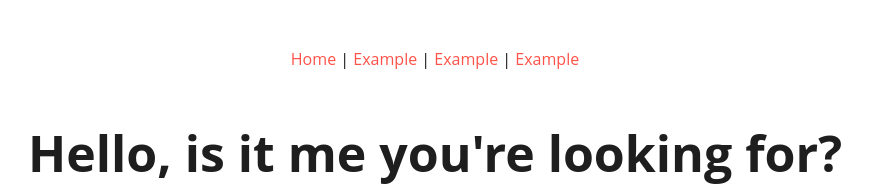
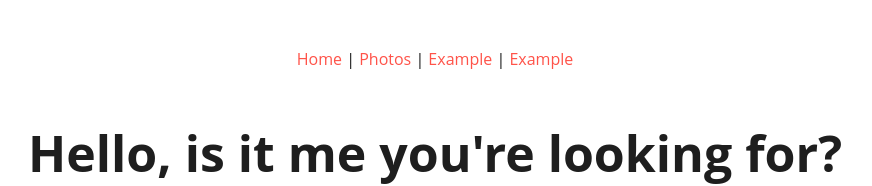
Before and after one commit to JDIZM/vite-react-spa-starter, a React (Vite) app: page /example in a window 1280 px wide. Shown: the top 186 px of the page, without its empty margins (205-1077 px from the left). Built offline with nearby package versions, Linux system fonts and the light colour scheme.

Commit message:
feat: wip photos data fetching methods

```diff
--- a/src/components/nav/nav-primary.tsx
+++ b/src/components/nav/nav-primary.tsx
@@ -9,7 +9,7 @@ function Nav() {
         textAlign: "center"
       }}
     >
-      <Link to="/">Home</Link> | <Link to="/example">Example</Link> | <Link to="/example">Example</Link> |{" "}
+      <Link to="/">Home</Link> | <Link to="/photos">Photos</Link> | <Link to="/example">Example</Link> |{" "}
       <Link to="/example">Example</Link>
     </nav>
   );
--- a/src/main.tsx
+++ b/src/main.tsx
@@ -11,19 +11,21 @@ import "./theme/index.scss";
 // set router views
 import NotFound from "./layout/not-found-page";
 import Home from "./views/home/home";
+import { PhotosView } from "./views/photos/photos";
 
 // eslint-disable-next-line @typescript-eslint/no-non-null-assertion
 ReactDOM.createRoot(document.getElementById("root")!).render(
-  <React.StrictMode>
+  // <React.StrictMode>
   <Provider store={store}>
     <BrowserRouter>
       <Routes>
         <Route path="/" element={<Home />} />
+        <Route path="/photos" element={<PhotosView />} />
         <Route path="*" element={<NotFound />} />
       </Routes>
     </BrowserRouter>
   </Provider>
-  </React.StrictMode>
+  // </React.StrictMode>
 );
 
 console.log("store", store);
--- a/src/store/index.ts
+++ b/src/store/index.ts
@@ -1,18 +1,16 @@
 import { configureStore } from "@reduxjs/toolkit";
 import counterReducer from "./slices/counter";
-
+import photosReducer from "./slices/photos";
 // ...
 // https://redux.js.org/usage/usage-with-typescript#define-root-state-and-dispatch-types
 export const store = configureStore({
   reducer: {
-    counter: counterReducer
-    // posts: postsReducer,
-    // comments: commentsReducer,
-    // users: usersReducer,
+    counter: counterReducer,
+    photos: photosReducer
   }
 });
 
 // Infer the `RootState` and `AppDispatch` types from the store itself
 export type RootState = ReturnType<typeof store.getState>;
-// Inferred type: {posts: PostsState, comments: CommentsState, users: UsersState}
+// Inferred type: {counter: CounterState, photos: PhotosState}
 export type AppDispatch = typeof store.dispatch;
--- /dev/null
+++ b/src/store/slices/photos.ts
@@ -0,0 +1,27 @@
+import { createSlice } from "@reduxjs/toolkit";
+import type { PayloadAction } from "@reduxjs/toolkit";
+import { Photo } from "@/types/photos";
+
+export interface PhotosState {
+  data: Photo[];
+}
+
+const initialState: PhotosState = {
+  data: []
+};
+
+export const photosSlice = createSlice({
+  name: "events",
+  initialState,
+  reducers: {
+    // TODO fetch data with redux, api hook or something else?
+    fetchPhotos: (state, action: PayloadAction<Photo[]>) => {
+      state.data = action.payload;
+    }
+  }
+});
+console.log("photosSlice", photosSlice);
+
+export const { fetchPhotos } = photosSlice.actions;
+
+export default photosSlice.reducer;
--- /dev/null
+++ b/src/types/photos.ts
@@ -0,0 +1,7 @@
+export interface Photo {
+  albumId: number;
+  id: number;
+  title: string;
+  url: string;
+  thumbnailUrl: string;
+}
--- /dev/null
+++ b/src/views/photos/photos.scss
@@ -0,0 +1,7 @@
+.photos {
+  img {
+    width: 100%;
+    height: 100%;
+    object-fit: cover;
+  }
+}
--- /dev/null
+++ b/src/views/photos/photos.tsx
@@ -0,0 +1,81 @@
+import Layout from "@/layout/base-layout/base-layout";
+import cx from "classnames";
+import { RootState } from "@/store";
+import React, { useCallback, useEffect } from "react";
+import { useDispatch, useSelector } from "react-redux";
+import { useSearchParams } from "react-router-dom";
+import { fetchPhotos } from "@/store/slices/photos";
+import { useFetchPhotosApi } from "@/hooks/use-fetch-photos-api";
+import { Photo } from "@/types/photos";
+import "./photos.scss";
+
+// TODO fetch data with redux, api hook or something else?
+// TODO add search params to url
+export const PhotosView = () => {
+  const [searchParams, setSearchParams] = useSearchParams();
+  const query = searchParams.get("query");
+
+  const { data, error, isLoading, fetchData } = useFetchPhotosApi();
+
+  const [photo, setPhoto] = React.useState<Photo | null>(null);
+
+  // const fetchDataApi = useCallback(async () => {
+  //   console.log("fetching events");
+  //   const response = await fetch("https://jsonplaceholder.typicode.com/todos/");
+  //   const data = await response.json();
+  //   console.log("data", data);
+  //   return data;
+  // }, []);
+
+  // useEffect(() => {
+  //   const getEvents = async () => {
+  //     const result = await fetchEvents();
+  //     console.log("result", result);
+  //   };
+  //   getEvents();
+  // }, [fetchEvents]);
+
+  // const events = useSelector((state: RootState) => state.events);
+  // const dispatch = useDispatch();
+
+  // console.log("events", events);
+  // const a = fetchEvents([{ id: "1" }, { id: "2" }]);
+
+  // dispatch(a);
+
+  useEffect(() => {
+    if (query) {
+      fetchData(`https://jsonplaceholder.typicode.com/photos?id=${query}`);
+      return;
+    }
+    fetchData("https://jsonplaceholder.typicode.com/photos");
+  }, [query]);
+
+  useEffect(() => {
+    setPhoto(data[0]);
+  }, [data, query]);
+
+  return (
+    <Layout layout="default" className={cx("photos")}>
+      <div className="container">
+        {isLoading && <p>Loading...</p>}
+        {photo && (
+          <>
+            <header>
+              <h1>{photo.title}</h1>
+            </header>
+            <section>
+              <img src={photo.url} alt="a test" />
+              <p>
+                <strong>Album ID:</strong> {photo.albumId}
+              </p>
+              <p>
+                <strong>ID:</strong> {photo.id}
+              </p>
+            </section>
+          </>
+        )}
+      </div>
+    </Layout>
+  );
+};
```
Lines whose indentation alone changed are shown as unchanged.
